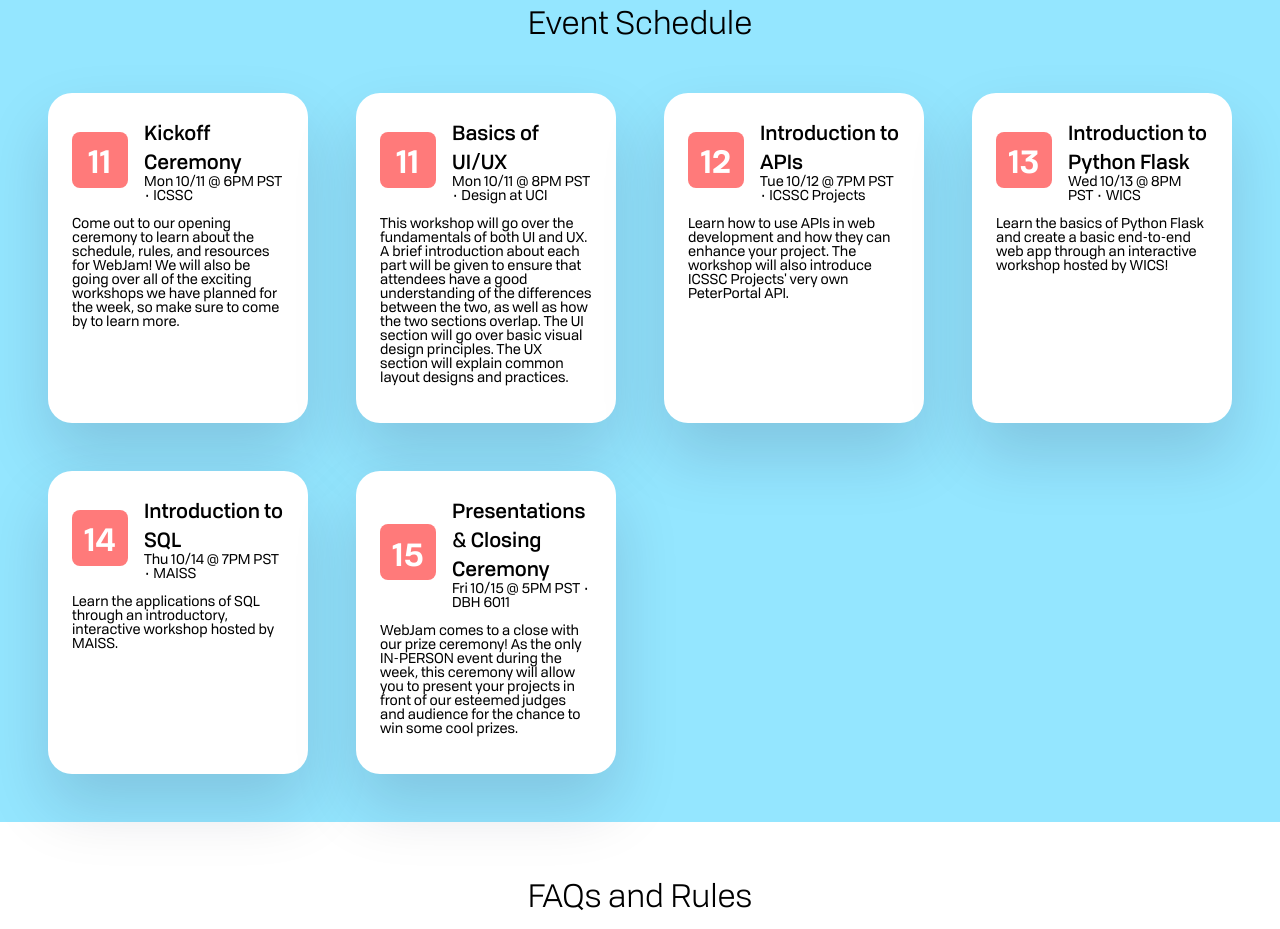
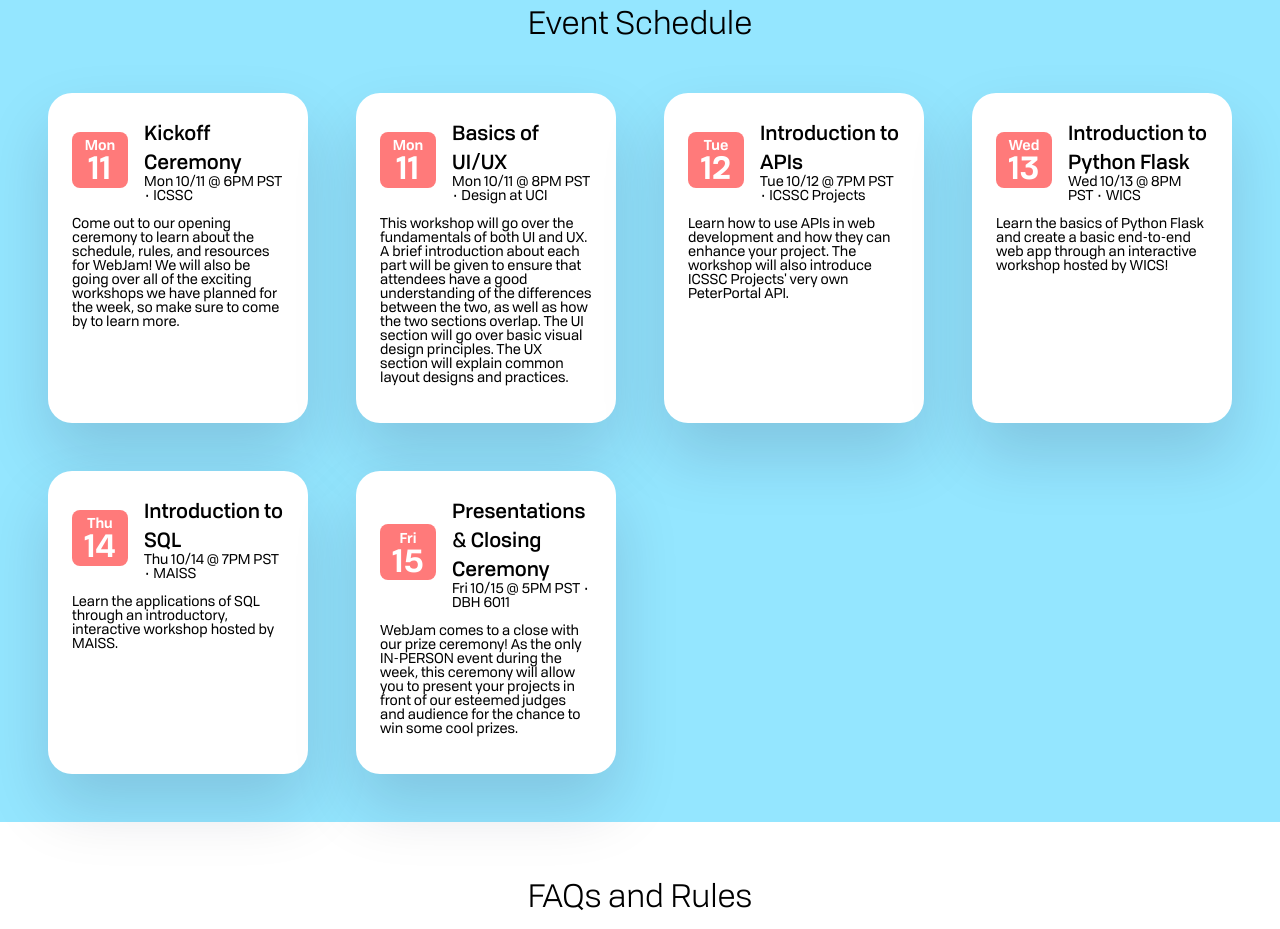
Before and after one commit to ryanmohta/webjam-2021, a React (Create React App) app: page / in a window 1280 px wide. Shown: the part 1080-2009 px from the top of the page. Built offline with nearby package versions, Linux system fonts and the light colour scheme.

Commit message:
Added weekday on event icons

```diff
--- a/src/App.js
+++ b/src/App.js
@@ -19,7 +19,7 @@ function App() {
       <div className="section schedule">
         <h2>Event Schedule</h2>
         <div className="events">
-          { events.map(event => <Event name={event.name} shortDate={event.shortDate} info={event.info} description={event.description} />) }
+          { events.map(event => <Event name={event.name} weekday={event.weekday} shortDate={event.shortDate} info={event.info} description={event.description} />) }
         </div>
       </div>
 
@@ -44,6 +44,7 @@ function Event(props) {
     <div className="Event">
       <div className="header">
         <div className="date">
+          <h5>{ props.weekday }</h5>
           <h4>{ props.shortDate }</h4>
         </div>
         <div className="text">
--- a/src/App.scss
+++ b/src/App.scss
@@ -83,13 +83,24 @@ h2 {
       min-width: 56px; min-height: 56px;
       max-width: 56px; max-height: 56px;
       display: flex;
+      flex-direction: column;
       align-items: center;
       justify-content: center;
+      text-align: center;
+
+      h4, h5 {
+        color: white;
+        margin: -6px;
+        font-weight: 600
+      }
 
       h4 {
-        color: white;
-        margin: 0;
         font-size: 32px;
+      }
+
+      h5 {
+        font-size: 14px;
+        margin-top: -2px;
       }
     }
 
--- a/src/events.js
+++ b/src/events.js
@@ -1,36 +1,42 @@
 const events = [
   {
     name: 'Kickoff Ceremony',
+    weekday: 'Mon',
     shortDate: 11,
     info: 'Mon 10/11 @ 6PM PST • ICSSC',
     description: 'Come out to our opening ceremony to learn about the schedule, rules, and resources for WebJam! We will also be going over all of the exciting workshops we have planned for the week, so make sure to come by to learn more.'
   },
   {
     name: 'Basics of UI/UX',
+    weekday: 'Mon',
     shortDate: 11,
     info: 'Mon 10/11 @ 8PM PST • Design at UCI',
     description: 'This workshop will go over the fundamentals of both UI and UX. A brief introduction about each part will be given to ensure that attendees have a good understanding of the differences between the two, as well as how the two sections overlap. The UI section will go over basic visual design principles. The UX section will explain common layout designs and practices.'
   },
   {
     name: 'Introduction to APIs',
+    weekday: 'Tue',
     shortDate: 12,
     info: 'Tue 10/12 @ 7PM PST • ICSSC Projects',
     description: "Learn how to use APIs in web development and how they can enhance your project. The workshop will also introduce ICSSC Projects' very own PeterPortal API."
   },
   {
     name: 'Introduction to Python Flask',
+    weekday: 'Wed',
     shortDate: 13,
     info: 'Wed 10/13 @ 8PM PST • WICS',
     description: 'Learn the basics of Python Flask and create a basic end-to-end web app through an interactive workshop hosted by WICS!'
   },
   {
     name: 'Introduction to SQL',
+    weekday: 'Thu',
     shortDate: 14,
     info: 'Thu 10/14 @ 7PM PST • MAISS',
     description: 'Learn the applications of SQL through an introductory, interactive workshop hosted by MAISS.'
   },
   {
     name: 'Presentations & Closing Ceremony',
+    weekday: 'Fri',
     shortDate: 15,
     info: 'Fri 10/15 @ 5PM PST • DBH 6011',
     description: 'WebJam comes to a close with our prize ceremony! As the only IN-PERSON event during the week, this ceremony will allow you to present your projects in front of our esteemed judges and audience for the chance to win some cool prizes.'
```
